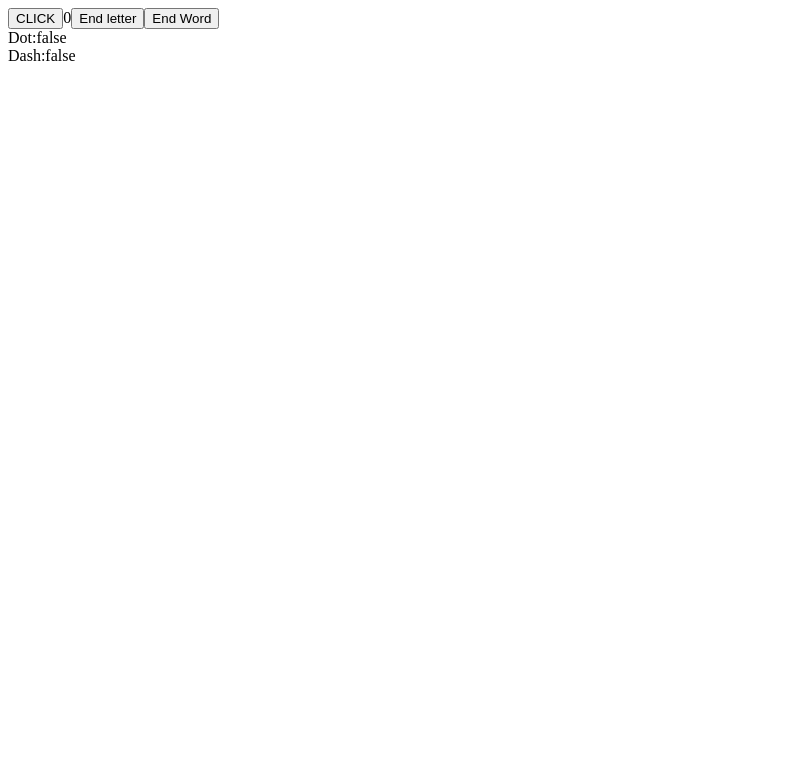
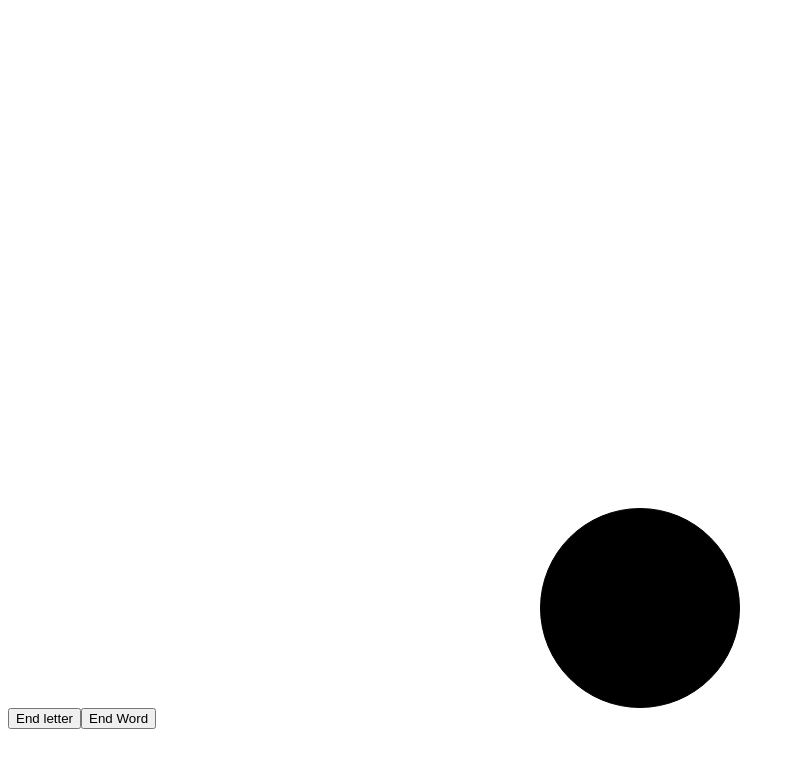
Before and after one commit to Anh-KNguyen/morse, a React (Create React App) app in the folder my-app/: page / in a window 1280 px wide. Shown: the top 768 px of the page, without its empty margins (0-795 px from the left). Built offline with nearby package versions, Linux system fonts and the light colour scheme.

Commit message:
Change button onpress color, add css

```diff
--- a/my-app/src/App.css
+++ b/my-app/src/App.css
@@ -0,0 +1,19 @@
+.buttonContainer {
+    display: flex;
+    flex-direction: column;
+    justify-content: center;
+    align-items: center;
+}
+
+.pressed {
+    background: radial-gradient(#000,#4c4c4c);
+    border: 5px solid #2c2c2c
+}
+
+.dot-button {
+    height: 200px;
+    width: 200px;
+    border-radius: 50%;
+    border: 1px solid black;
+    margin-top: 500px;
+}
--- a/my-app/src/App.js
+++ b/my-app/src/App.js
@@ -1,10 +1,12 @@
 import React from 'react';
+import './App.css';
 import {data} from './morseChart.js';
 
 class App extends React.Component {
   constructor(props) {
     super(props);
     this.state = {
+      buttonColor: "black",
       start_time: 0,
       end_time: 0,
       dot: false,   // <300 millis
@@ -15,15 +17,18 @@ class App extends React.Component {
     }
   }
 
+
   handleMorseEvent = (event) => {
     if(event.type === "mousedown") {
       this.setState({
+        buttonColor: "#4c4c4c",
         start_time: Date.now()
       });
     }
     else { //mouse up
       let local_end_time = Date.now()
       this.setState({
+        buttonColor: "black",
         end_time: local_end_time
       });
 
@@ -87,15 +92,14 @@ class App extends React.Component {
 
   render() {
     return (
+      <>
+        <div class="buttonContainer">
+          <button class="dot-button" style={{backgroundColor: this.state.buttonColor}} onMouseDown={this.handleMorseEvent} onMouseUp={this.handleMorseEvent}></button>
+        </div>
         <div>
-        <button id="morse-btn" onMouseDown={this.handleMorseEvent} onMouseUp={this.handleMorseEvent}>CLICK</button>
-        {this.state.end_time - this.state.start_time}
-        <button id="end-letter-btn" onMouseDown={this.handleEndLetterEvent}>End letter</button>
-        <button id="end-word-btn" onMouseDown={this.handleEndWordEvent}>End Word</button>
-        <br/>
-        Dot:{this.state.dot.toString()}
-        <br/>
-        Dash:{this.state.dash.toString()}
+          {/* {this.state.end_time - this.state.start_time} */}
+          <button onMouseDown={this.handleEndLetterEvent}>End letter</button>
+          <button onMouseDown={this.handleEndWordEvent}>End Word</button>
           <br/>
           {this.state.sequence}
           <br/>
@@ -103,6 +107,7 @@ class App extends React.Component {
           <br/>
           {this.state.word}
       </div>
+      </>
     );
   }
 
```
Lines whose indentation alone changed are shown as unchanged.
